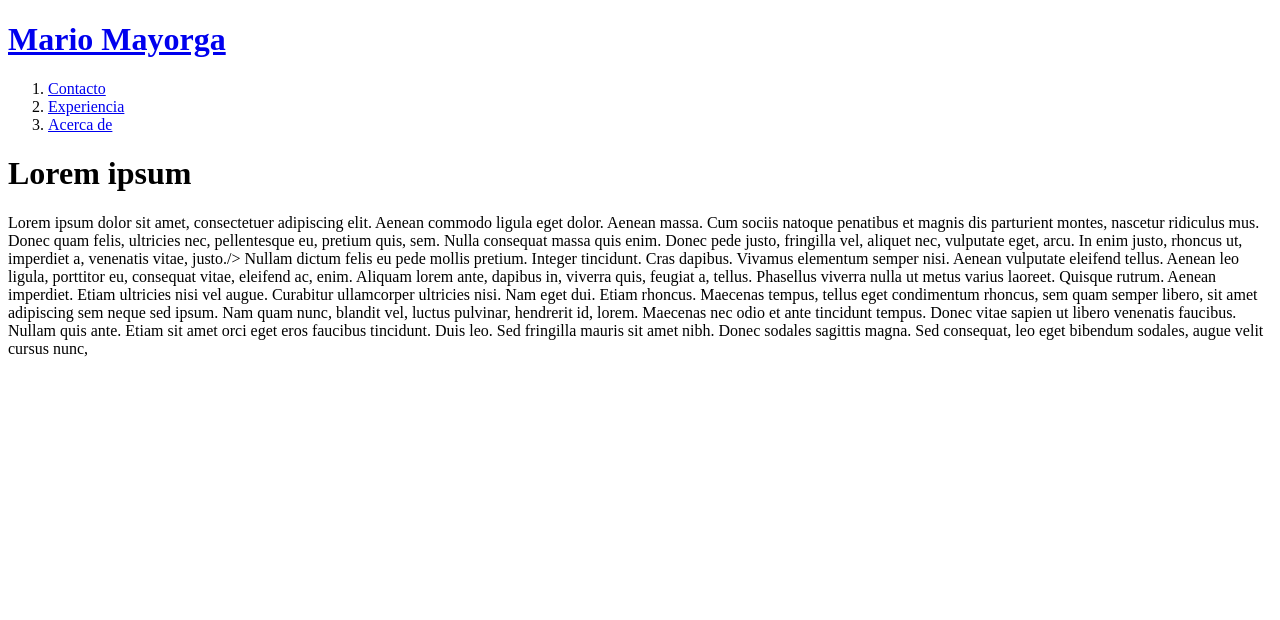
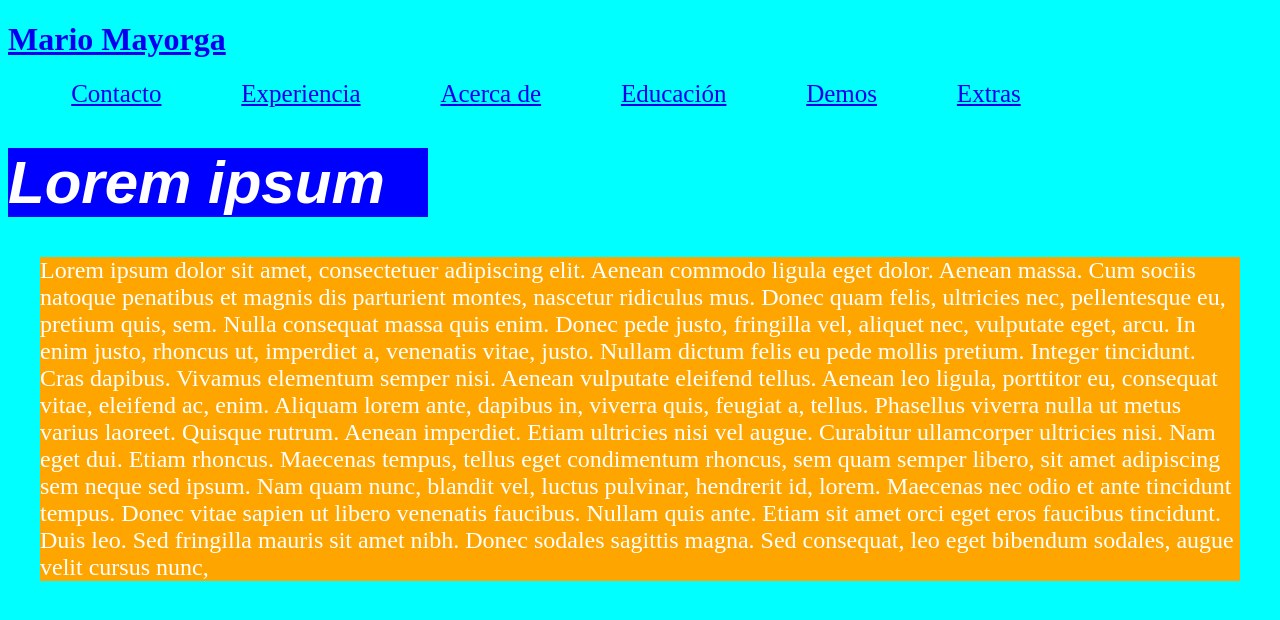
Before and after one commit to mariomayorga2010/mariomayorga2010.github.io, a plain HTML site: page index.html in a window 1280 px wide. Drawn offline with Linux system fonts and the light colour scheme.

Commit message:
subir lo que me faltaba

```diff
--- a/index.html
+++ b/index.html
@@ -1,21 +1,52 @@
 <!DOCTYPE html>
 <html lang="=es">
     <head>
+        <!-- Theme CSS -->
+        <LINK rel="stylesheet" type="text/css" href="style.css">
         <meta charset="UTF-8">
-        <title>  Mi Curri</title>
+        <title>  Mi Curriculum</title>
     </head>
     <body>
-        <div id="main" class="test test0">
+        <header>
+
+        </header>
+
+        <nav>
+
+        </nav>
+
+        <aside>
+
+        </aside>
+
+        <section>
+
+            <article>
+
+            </article>
+
+        </section>
+
+
+        <div id="main" class="test">
     <h1><a href="index.html"> Mario Mayorga</a></h1>
-        <ol>
-        <li><a href="contacto.html">Contacto</a></li>
-        <li><a href="experiencia.html">Experiencia</a></li>
-        <li><a href="acerca.html">Acerca de</a></li>
+       <nav>
+           <ul>
+                <li><a href="contacto.html">Contacto</a></li>
+                <li><a href="experiencia.html">Experiencia</a></li>
+                <li><a href="acerca.html">Acerca de</a></li>
+                <li><a href="contacto.html">Educación</a></li>
+                <li><a href="experiencia.html">Demos</a></li>
+                <li><a href="acerca.html">Extras</a></li>
 
-        </ol>
-             <h1> Lorem ipsum</h1>
-            <p>Lorem ipsum dolor sit amet, consectetuer adipiscing elit. Aenean commodo ligula eget dolor. Aenean massa. Cum sociis natoque penatibus et magnis dis parturient montes, nascetur ridiculus mus. Donec quam felis, ultricies nec, pellentesque eu, pretium quis, sem. Nulla consequat massa quis enim. Donec pede justo, fringilla vel, aliquet nec, vulputate eget, arcu.  In enim justo, rhoncus ut, imperdiet a, venenatis vitae, justo./>
+           </ul>
+       </nav>
+             <h1 id="titulo";> Lorem ipsum</h1>
+            <p>Lorem ipsum dolor sit amet, consectetuer adipiscing elit. Aenean commodo ligula eget dolor. Aenean massa. Cum sociis natoque penatibus et magnis dis parturient montes, nascetur ridiculus mus. Donec quam felis, ultricies nec, pellentesque eu, pretium quis, sem. Nulla consequat massa quis enim. Donec pede justo, fringilla vel, aliquet nec, vulputate eget, arcu.  In enim justo, rhoncus ut, imperdiet a, venenatis vitae, justo.
                 Nullam dictum felis eu pede mollis pretium. Integer tincidunt. Cras dapibus. Vivamus elementum semper nisi. Aenean vulputate eleifend tellus. Aenean leo ligula, porttitor eu, consequat vitae, eleifend ac, enim. Aliquam lorem ante, dapibus in, viverra quis, feugiat a, tellus. Phasellus viverra nulla ut metus varius laoreet. Quisque rutrum. Aenean imperdiet. Etiam ultricies nisi vel augue. Curabitur ullamcorper ultricies nisi. Nam eget dui. Etiam rhoncus. Maecenas tempus, tellus eget condimentum rhoncus, sem quam semper libero, sit amet adipiscing sem neque sed ipsum. Nam quam nunc, blandit vel, luctus pulvinar, hendrerit id, lorem. Maecenas nec odio et ante tincidunt tempus. Donec vitae sapien ut libero venenatis faucibus. Nullam quis ante. Etiam sit amet orci eget eros faucibus tincidunt. Duis leo. Sed fringilla mauris sit amet nibh. Donec sodales sagittis magna. Sed consequat, leo eget bibendum sodales, augue velit cursus nunc,</p>
             </div>
+        <footer>
+
+        </footer>
     </body>
 </html>
--- /dev/null
+++ b/style.css
@@ -0,0 +1,41 @@
+body {
+    background-color: aqua;
+
+}
+h1 { color: #ffffff; }
+
+#titulo {
+
+    background: blue;
+    font-size: 60px;
+    border-color: aqua;
+    font-family: sans-serif;
+    font-style: italic;
+    text-decoration-color:cyan;
+    width: 7em;
+}
+p {
+      background: orange;
+      font-size: 24px;
+      width: 50em;
+      color:#ffffff;
+      margin: auto;
+
+
+}
+
+nav ul {
+    padding: 0 0 0 0;
+
+}
+li {
+    display: inline;
+    font-size: 25px;
+    font-family: serif;
+    padding: 0 1% 0 5%;
+}
+
+.test [
+    padding: 4 em;
+
+]
```
Also changed, not shown: acerca.html (+1 -1 lines).
